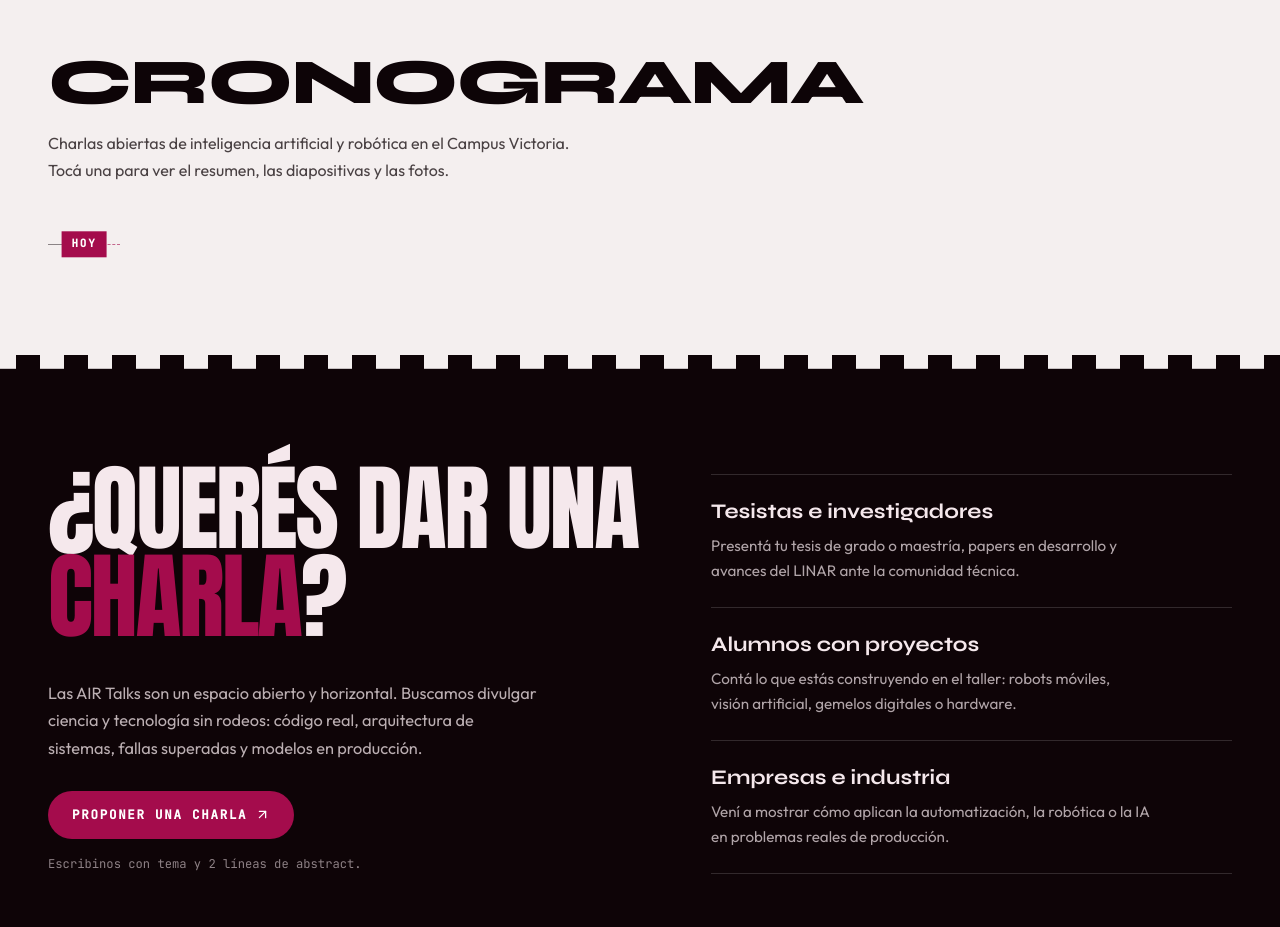
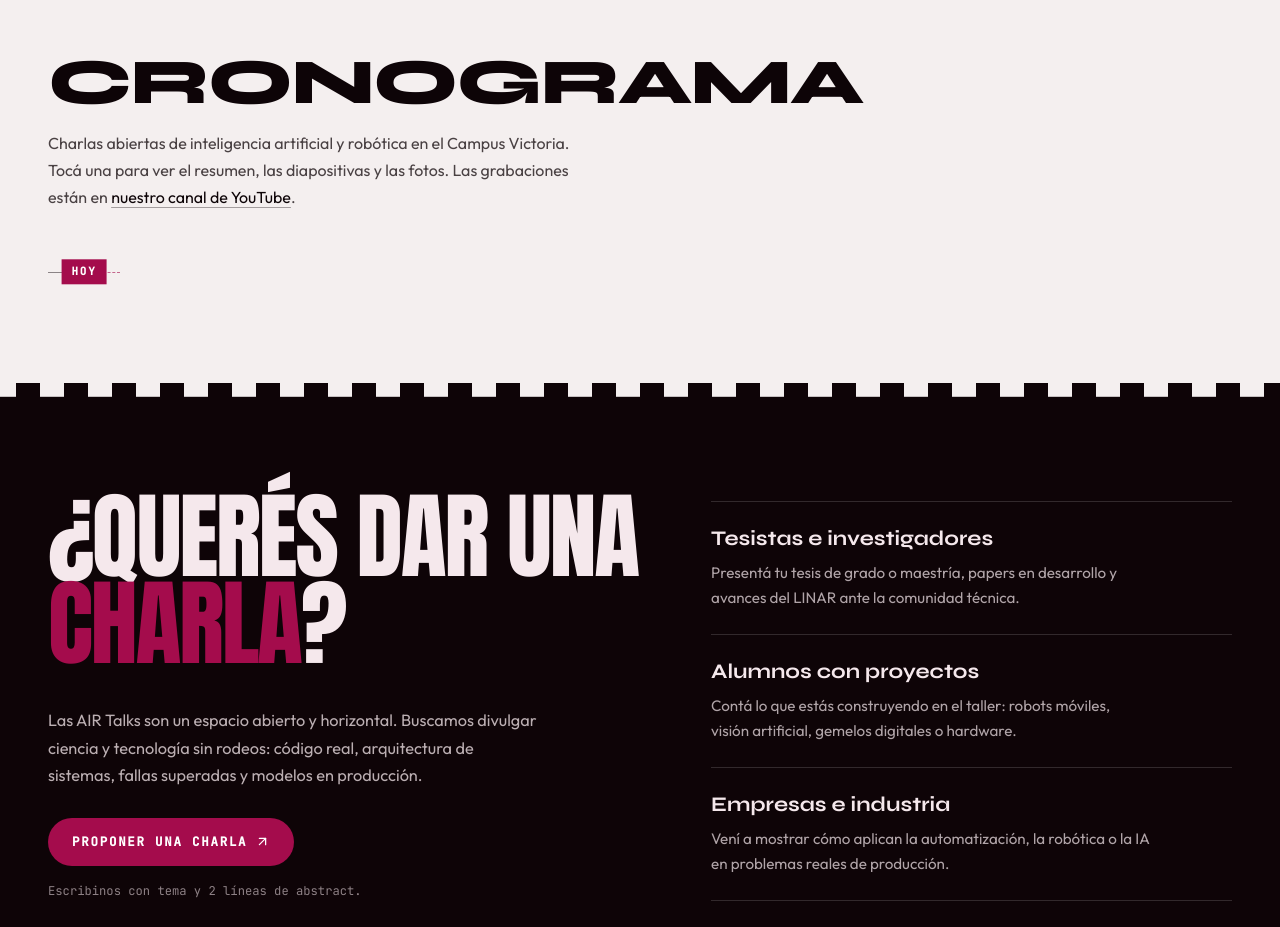
Before and after one commit to AIRclub-UdeSA/airclub-site, a Next.js app: page /talks in a window 1280 px wide. Shown: the part 920-1847 px from the top of the page. Built offline with nearby package versions, Linux system fonts and the light colour scheme; no server answers; the database is empty.

Commit message:
feat(talks): el cronograma enlaza al canal de YouTube con las grabaciones

```diff
--- a/src/components/talks/TalksTimeline.tsx
+++ b/src/components/talks/TalksTimeline.tsx
@@ -6,6 +6,7 @@ import { ArrowLeft, ArrowRight, ArrowUpRight, EyeOff, Presentation } from "lucid
 import type { TalkMedia, TalkSlide, TalkSpeaker } from "@/lib/talks";
 import type { TalkSection } from "./TalkModal";
 import { RegisterButton, type RegistrationState } from "./RegisterButton";
+import { YOUTUBE_CHANNEL_URL } from "@/lib/contact";
 import { moreSpeakersLabel, talkCover, talkDateParts } from "@/lib/talk-format";
 import { cn } from "@/lib/utils";
 
@@ -124,7 +125,16 @@ export function TalksTimeline({ talks, nextSlug, onOpenTalk, onRegister, registr
           </h2>
           <p className="mt-4 max-w-[52ch] text-[1rem] leading-[1.7] text-text2">
             Charlas abiertas de inteligencia artificial y robótica en el Campus Victoria. Tocá una para ver el
-            resumen, las diapositivas y las fotos.
+            resumen, las diapositivas y las fotos. Las grabaciones están en{" "}
+            <a
+              href={YOUTUBE_CHANNEL_URL}
+              target="_blank"
+              rel="noopener noreferrer"
+              className="text-text underline decoration-text/35 underline-offset-4 transition-colors hover:text-crimson-text hover:decoration-crimson-text"
+            >
+              nuestro canal de YouTube<span className="sr-only"> (se abre en una pestaña nueva)</span>
+            </a>
+            .
           </p>
         </div>
 
```
